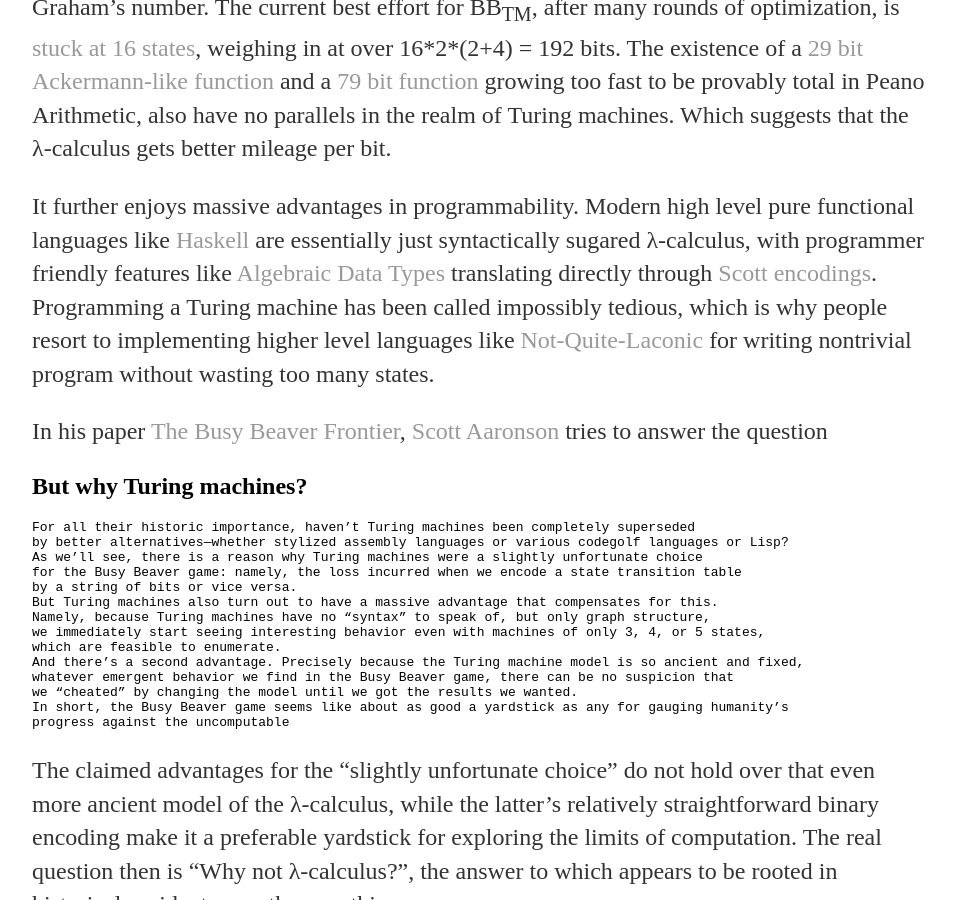
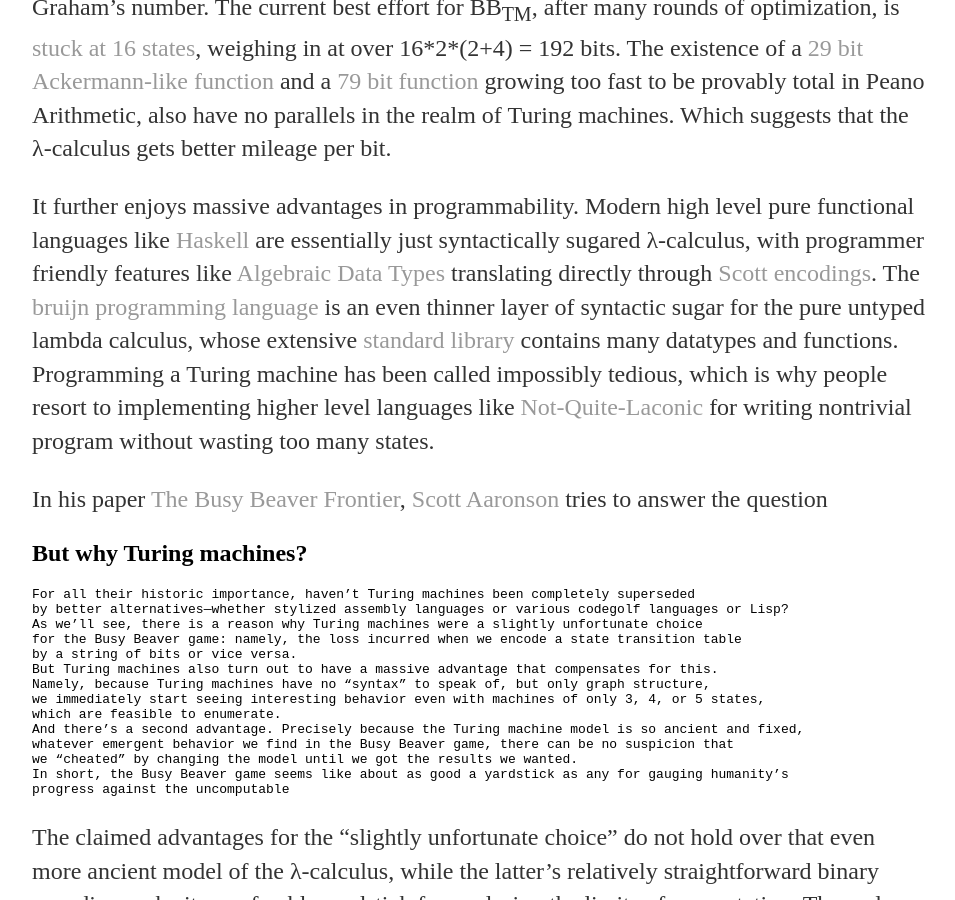
Before and after one commit to tromp/tromp.github.io, a Jekyll site: the page built from _posts/2023-03-25-largest-number.md, in a window 1280 px wide and 900 px high, scrolled down 4381 px. Shown: the whole window, without its empty margins (160-1115 px from the left). Built offline with Jekyll 4.4.1, drawn with Linux system fonts in a browser that asks for light colours; some of the changed text lies outside the part shown.

Commit message:
add bruijn

```diff
--- a/_posts/2023-03-25-largest-number.md
+++ b/_posts/2023-03-25-largest-number.md
@@ -57,7 +57,7 @@ producing largest possible outputs. That is the language of
 
 The famous [Busy Beaver](https://en.wikipedia.org/wiki/Busy_beaver)
  function, [introduced](https://archive.org/details/bstj41-3-877/mode/2up) by
-i[Tibor Radó](https://en.wikipedia.org/wiki/Tibor_Rad%C3%B3) in 1962, which we'll
+[Tibor Radó](https://en.wikipedia.org/wiki/Tibor_Rad%C3%B3) in 1962, which we'll
 denote BB<sub>TM</sub>(n), is defined as the maximum number of 1s that can be written with
 an n state TM starting from an all 0 tape before halting. Note that if we
 consider this output as a number M written in binary, then it only gets
@@ -73,7 +73,7 @@ to describe in a straightforward manner, exceeding our budget. Just how big an
 output can we produce on a 6 state TM?
 
 The best known result for 6 states is
-[BB<sub>TM</sub>(6) >= 10↑↑15](https://www.sligocki.com/2022/06/21/bb-6-2-t15.html),
+[BB<sub>TM</sub>(6) > 10↑↑15](https://www.sligocki.com/2022/06/21/bb-6-2-t15.html),
 which denotes an
 exponential tower of fifteen 10s. Clearly, in this notation there's not that
 much difference between a number and its size in bits. Large as this number is,
@@ -193,6 +193,7 @@ Modern high level pure functional languages like [Haskell](https://www.haskell.o
 are essentially just syntactically sugared λ-calculus,
 with programmer friendly features like [Algebraic Data Types](https://en.wikipedia.org/wiki/Algebraic_data_type)
 translating directly through [Scott encodings](https://en.wikipedia.org/wiki/Mogensen%E2%80%93Scott_encoding).
+The [bruijn programming language](https://bruijn.marvinborner.de/) is an even thinner layer of syntactic sugar for the pure untyped lambda calculus, whose extensive [standard library](https://bruijn.marvinborner.de/std/) contains many datatypes and functions.
 Programming a Turing machine has been called impossibly tedious, which is why
 people resort to implementing higher level languages like
 [Not-Quite-Laconic](https://github.com/sorear/metamath-turing-machines) for writing nontrivial program without wasting too many states.
```
